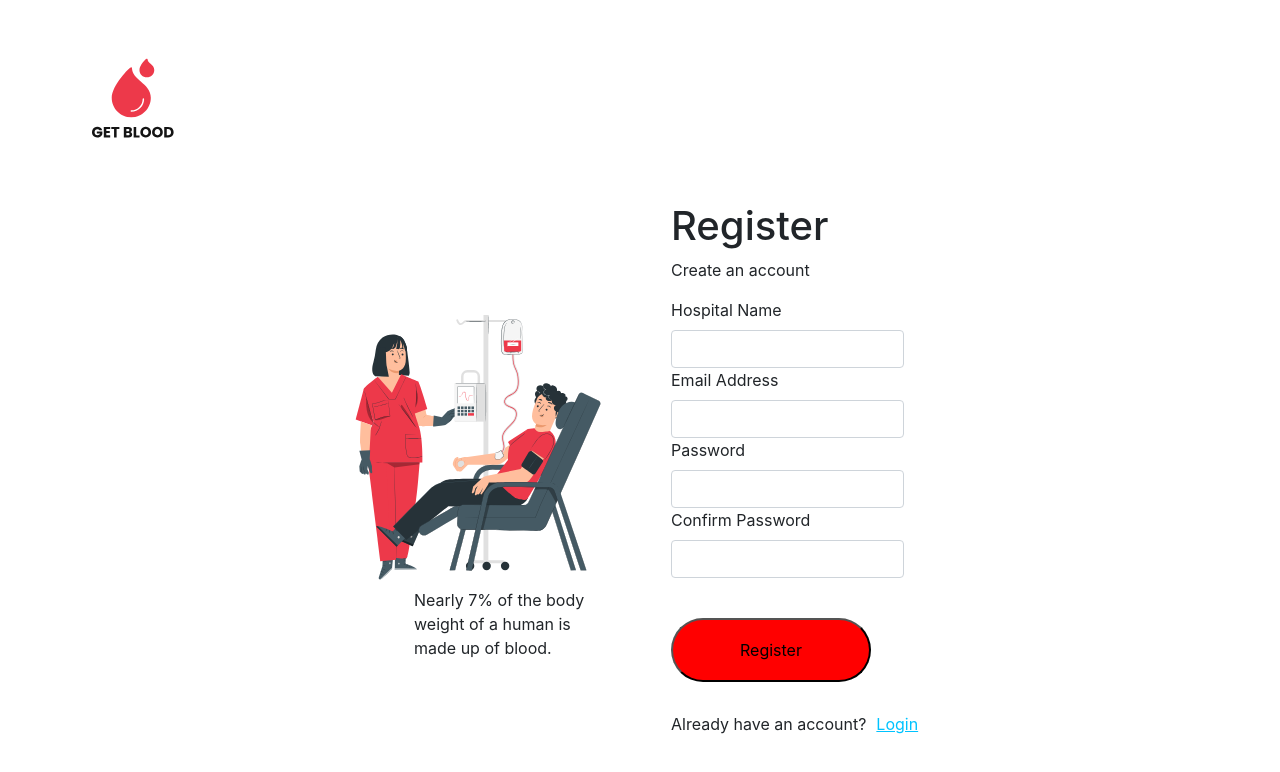
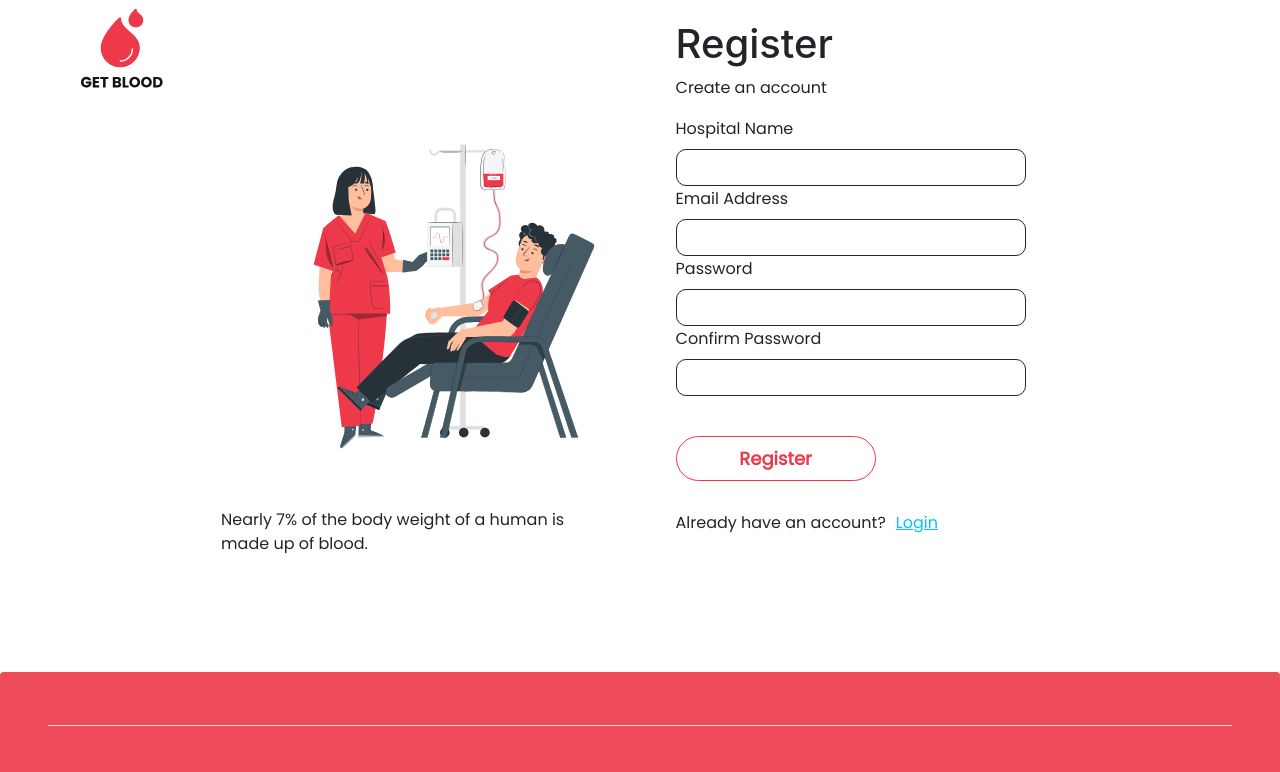
Before and after one commit to darth-codius/find-my-blood-web-client, a React (Create React App) app: page /signup in a window 1280 px wide. Shown: the top 772 px of the page. Built offline with nearby package versions, Linux system fonts and the light colour scheme.

Commit message:
improvement 1.0

```diff
--- a/src/App.css
+++ b/src/App.css
@@ -108,28 +108,14 @@ text-align: center;
 
 
 
-.button2 {
-  background-color: red !important;
-}
 
-.button2 {
-  margin-bottom: 30px;
-  margin-top: 40px;
-  width: 200px;
-  height: 64px;
-  border-radius: 32px;
-  padding: 10px;
-  text-decoration-color: white;
-}
 
 
 
 .p2 {
   margin-left: 213px;
 }
-.pdonor {
-  margin-left: 270px;
-}
+
 .col-g-3 {
   margin-top: 50px;
   margin-bottom: 20px;
@@ -166,13 +152,7 @@ text-align: center;
   margin-bottom: 20px;
 }
 
-.flex-fill{
-  display: flex;
-  justify-content:space-evenly;
-  align-items:center;
-  padding-top: 50px;
-  padding-bottom: 50px;
-}
+
 
 .img-container{
   display: flex;
--- a/src/Components/signin/SignIn.css
+++ b/src/Components/signin/SignIn.css
@@ -4,28 +4,49 @@
 }
 
 .pimg {
-  /* margin-left: 190px;
+  font-family: "Poppins", sans-serif;
+  font-weight: 400;
+  font-size: 16px;
+  text-align: center;
   margin-top: -50px;
-  font-size: smaller; */
-  text-align: center;
 
 }
+.pimg1 {
+  font-family: "Poppins", sans-serif;
+  font-weight: 400;
+  font-size: 16px;
+}
 .p2 {
-  margin-left: 213px;
+  margin-left: 220px;
 }
+
 .button1 {
-  background-color: red !important;
-}
-.button1 {
+  font-family: "Poppins", sans-serif;
+  font-weight: 700;
+  font-size: 18px;
+  line-height: 27px;
   margin-bottom: 30px;
   margin-top: 40px;
   width: 200px;
-  height: 64px;
+  height: 50px;
   border-radius: 32px;
-  padding: 10px;
-  text-decoration-color: white;
+  border: 1px solid #ed394a;
+  color: #ed394a;
+  background-color: white;
+
+
 }
+.button1:hover {
+  border: 1px solid #ed394a;
+  background-color: #ed394a;
+  color: white;
+}
+
 .signin1 {
   color: rgb(0, 195, 255);
   margin-left: 10px;
 }
+
+.container-fluid {
+  margin-bottom: 100px;
+}
--- a/src/Components/signin/Signin.js
+++ b/src/Components/signin/Signin.js
@@ -11,8 +11,8 @@ export default function Signin() {
 
   let history = useHistory();
 
-  const handleSignin = async (e) => {
-    e.preventDefault();
+  const handleSignin = async () => {
+
     console.log("submitted");
     try {
       let res = await axios.post(
@@ -54,16 +54,16 @@ export default function Signin() {
           <div className="heading">
             <h1>LOGIN</h1>
           </div>
-          <p>Welcome Back</p>
+          <p className="pimg1">Welcome Back</p>
 
           <form className="col-g-3" onSubmit={handleSignin}>
             <div className="col-md-6">
-              <label htmlFor="inputEmail4" className="form-label">
+              <label htmlFor="inputEmail4" className="form-label pdonor1">
                 Email Address
               </label>
               <input
                 type="email"
-                className="form-control"
+                className="form-control registeri"
                 id="inputEmail4"
                 value={email}
                 onChange={(e) => setEmail(e.target.value)}
@@ -72,15 +72,16 @@ export default function Signin() {
             </div>
 
             <div className="col-md-6">
-              <label htmlFor="inputPassword" className="form-label">
+              <label htmlFor="inputPassword" className="form-label pdonor1">
                 Password
               </label>
               <input
                 type="password"
-                className="form-control"
+                className="form-control registeri"
                 id="inputPassword"
                 value={password}
                 onChange={(e) => setPassword(e.target.value)}
+
               ></input>
             </div>
             <div className="p2">
@@ -91,7 +92,7 @@ export default function Signin() {
           <button className="button1" type="sunmit" onClick={handleSignin}>
             LOGIN
           </button>
-          <p>
+          <p className="pimg1">
             Need an account?
             <Link to="/signup" className="signup">
               Register
--- a/src/Components/signup/Signup.css
+++ b/src/Components/signup/Signup.css
@@ -1,4 +1,50 @@
-.row-container {
-  max-width: 1140px;
-  margin: 0 auto;
+
+.flex-fill{
+  display: flex;
+  justify-content:space-evenly;
+  align-items: center;
+
+  padding-bottom: 50px;
 }
+
+
+
+.button2 {
+  font-family: "Poppins", sans-serif;
+  font-weight: 700;
+  font-size: 18px;
+  margin-bottom: 30px;
+  margin-top: 40px;
+  width: 200px;
+  height: 45px;
+  border-radius: 32px;
+  border: 1px solid #ed394a;
+  color: #ed394a;
+  background-color: white;
+}
+
+.button2:hover  {
+  border: 1px solid #ed394a;
+  background-color: #ed394a;
+  color: white;
+}
+
+.pdonor {
+  margin-top: 50px;
+  margin-left: 150px;
+  font-family: "Poppins", sans-serif;
+  font-weight: 400;
+  font-size: 16px;
+
+}
+.pdonor1 {
+  font-family: "Poppins", sans-serif;
+  font-weight: 400;
+  font-size: 16px;
+}
+.registeri {
+  width: 350px;
+  height: 37px;
+  border-radius: 10px;
+  border: 1px solid
+}
--- a/src/Components/signup/Signup.js
+++ b/src/Components/signup/Signup.js
@@ -31,11 +31,12 @@ export default function Signup() {
 
   return (
     <div className="row flex-fill">
-      <div className="row-container">
-        <img src="../../../img/logo.svg" alt="" />
-      </div>
+
       <div className="row-container flex-fill">
         <div className="col-5">
+          <div className="row-container">
+            <img src="../../../img/logo.svg" alt="" />
+          </div>
           <div className="image">
             <img src="../../../img/Blooddonation.svg" alt="" />
             <p className="pdonor">
@@ -47,16 +48,16 @@ export default function Signup() {
           <div className="heading">
             <h1>Register</h1>
           </div>
-          <p>Create an account</p>
+          <p className="pdonor1">Create an account</p>
 
           <form className="col-g-4" onSubmit={handleSignup}>
             <div className="col-md-6">
-              <label htmlFor="inputEmail4" className="form-label">
+              <label htmlFor="inputEmail4" className="form-label pdonor1">
                 Hospital Name
               </label>
               <input
                 type="text"
-                className="form-control"
+                className="form-control registeri"
                 id="inputName4"
                 value={name}
                 onChange={(e) => setName(e.target.value)}
@@ -64,12 +65,12 @@ export default function Signup() {
               ></input>
             </div>
             <div className="col-md-6">
-              <label htmlFor="inputEmail4" className="form-label">
+              <label htmlFor="inputEmail4" className="form-label pdonor1">
                 Email Address
               </label>
               <input
                 type="email"
-                className="form-control"
+                className="form-control registeri"
                 id="inputEmail4"
                 value={email}
                 onChange={(e) => setEmail(e.target.value)}
@@ -78,12 +79,12 @@ export default function Signup() {
             </div>
 
             <div className="col-md-6">
-              <label htmlFor="inputPassword" className="form-label">
+              <label htmlFor="inputPassword" className="form-label pdonor1">
                 Password
               </label>
               <input
                 type="password"
-                className="form-control"
+                className="form-control registeri"
                 id="inputPassword"
                 value={password}
                 onChange={(e) => setPassword(e.target.value)}
@@ -91,12 +92,12 @@ export default function Signup() {
               />
             </div>
             <div className="col-md-6">
-              <label htmlFor="inputPassword" className="form-label">
+              <label htmlFor="inputPassword" className="form-label pdonor1">
                 Confirm Password
               </label>
               <input
                 type="password"
-                className="form-control"
+                className="form-control registeri"
                 id="inputPassword"
                 value={confirmPassword}
                 onChange={(e) => setConfirmPassword(e.target.value)}
@@ -108,7 +109,7 @@ export default function Signup() {
           <button className="button2" type="submit" onClick={handleSignup}>
             Register
           </button>
-          <p>
+          <p className="pdonor1">
             Already have an account?
             <Link to="/login" className="signin1">
               Login
```
